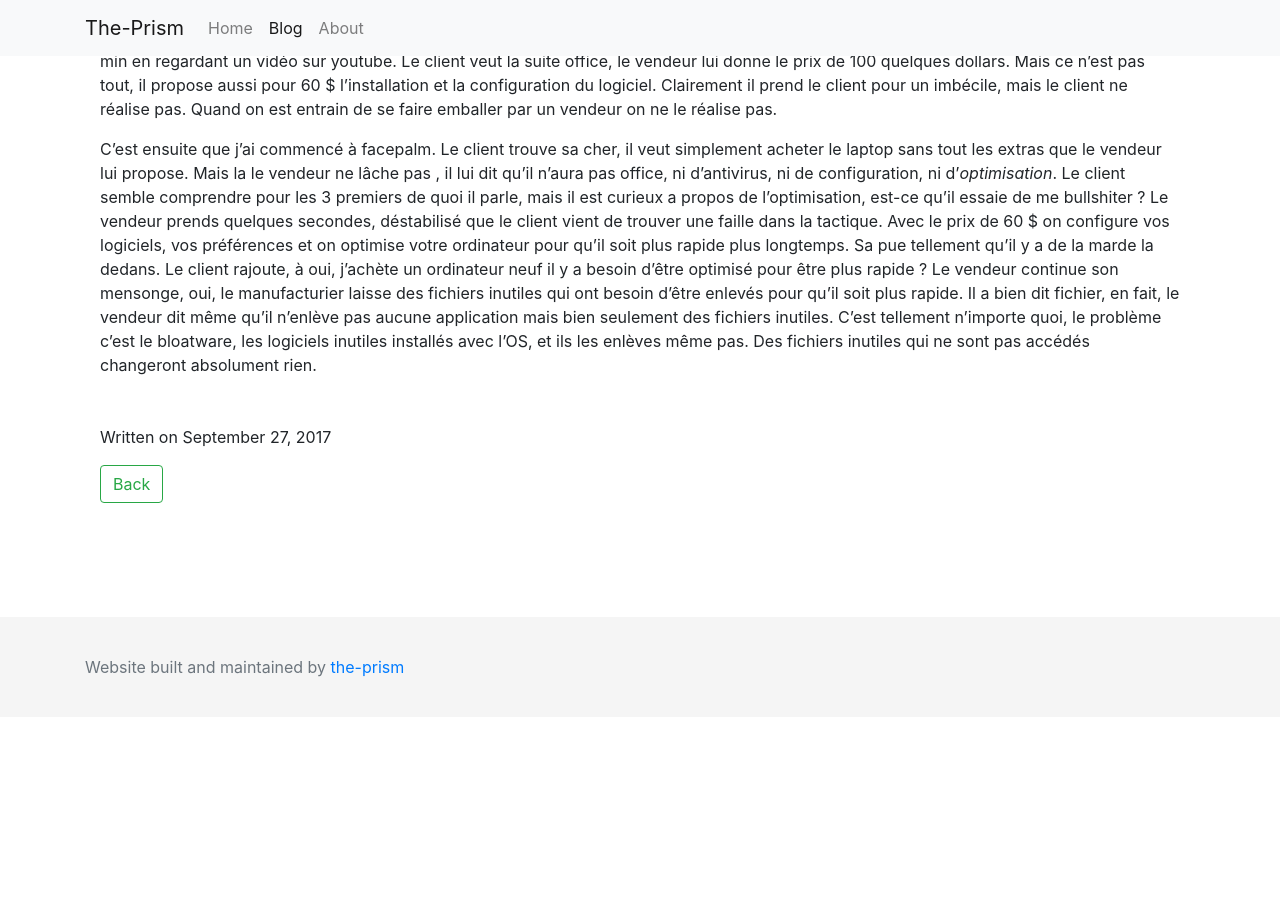
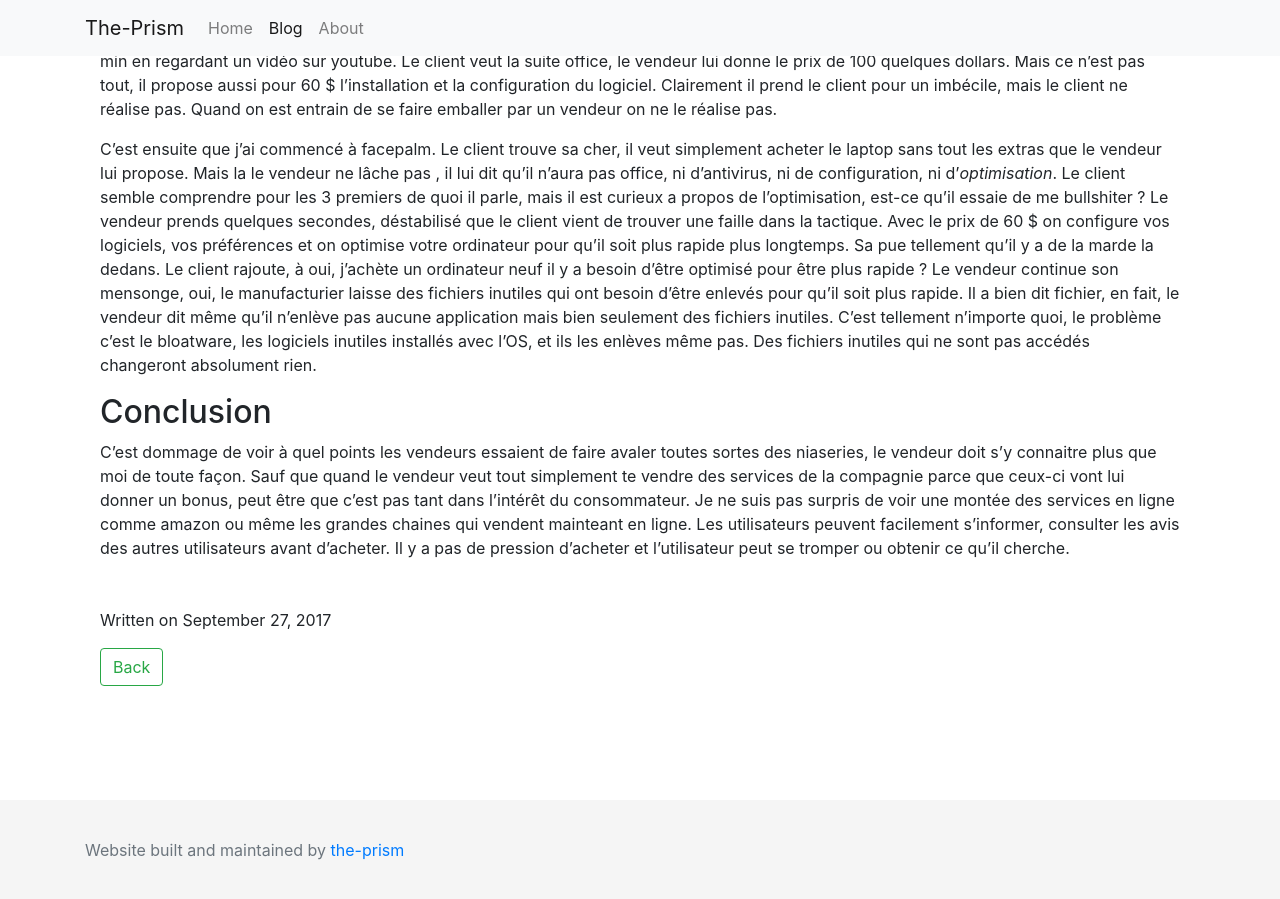
Before and after one commit to the-prism/website, a Jekyll site: the page built from _posts/2017-09-27-Retail.md, in a window 1280 px wide and 900 px high, scrolled down 823 px. Built offline with Jekyll 4.4.1, drawn with Linux system fonts in a browser that asks for light colours; before the commit the page ends 1540 px from its top, so only the background shows below that.

Commit message:
Add conclusion

```diff
--- a/_posts/2017-09-27-Retail.md
+++ b/_posts/2017-09-27-Retail.md
@@ -21,3 +22,7 @@ Il regarde les prix, c'est pas trop cher, autour de 400 $. Le vendeur attaque, i
 Le client demande sa coûterait combien tout sa. 60 $ plus le prix de la ram lui répond le vendeur, puis il lui donne leur prix qui est beaucoup plus cher qu'ailleurs. Le client trouve sa cher, le vendeur lui répond oui mais c'est un laptop, la ram est plus cher. Oui elle est plus cher, d'environ 5-10$ par rapport a de la ram de desktop. Et le prix de 60 $ pour l'installation est ridicule, pour quelque chose qui peut être fait en 10 min en regardant un vidéo sur youtube. Le client veut la suite office, le vendeur lui donne le prix de 100 quelques dollars. Mais ce n'est pas tout, il propose aussi pour 60 $ l'installation et la configuration du logiciel. Clairement il prend le client pour un imbécile, mais le client ne réalise pas. Quand on est entrain de se faire emballer par un vendeur on ne le réalise pas.
 
 C'est ensuite que j'ai commencé à facepalm. Le client trouve sa cher, il veut simplement acheter le laptop sans tout les extras que le vendeur lui propose. Mais la le vendeur ne lâche pas , il lui dit qu'il n'aura pas office, ni d'antivirus, ni de configuration, ni d'*optimisation*. Le client semble comprendre pour les 3 premiers de quoi il parle, mais il est curieux a propos de l'optimisation, est-ce qu'il essaie de me bullshiter ? Le vendeur prends quelques secondes, déstabilisé que le client vient de trouver une faille dans la tactique. Avec le prix de 60 $ on configure vos logiciels, vos préférences et on optimise votre ordinateur pour qu'il soit plus rapide plus longtemps. Sa pue tellement qu'il y a de la marde la dedans. Le client rajoute, à oui, j'achète un ordinateur neuf il y a besoin d'être optimisé pour être plus rapide ? Le vendeur continue son mensonge, oui, le manufacturier laisse des fichiers inutiles qui ont besoin d'être enlevés pour qu'il soit plus rapide. Il a bien dit fichier, en fait, le vendeur dit même qu'il n'enlève pas aucune application mais bien seulement des fichiers inutiles. C'est tellement n'importe quoi, le problème c'est le bloatware, les logiciels inutiles installés avec l'OS, et ils les enlèves même pas. Des fichiers inutiles qui ne sont pas accédés changeront absolument rien.
+
+## Conclusion
+
+C'est dommage de voir à quel points les vendeurs essaient de faire avaler toutes sortes des niaseries, le vendeur doit s'y connaitre plus que moi de toute façon. Sauf que quand le vendeur veut tout simplement te vendre des services de la compagnie parce que ceux-ci vont lui donner un bonus, peut être que c'est pas tant dans l'intérêt du consommateur. Je ne suis pas surpris de voir une montée des services en ligne comme amazon ou même les grandes chaines qui vendent mainteant en ligne. Les utilisateurs peuvent facilement s'informer, consulter les avis des autres utilisateurs avant d'acheter. Il y a pas de pression d'acheter et l'utilisateur peut se tromper ou obtenir ce qu'il cherche.
```
Also changed, not shown: other parts of _posts/2017-09-27-Retail.md (+2 -1 lines).
